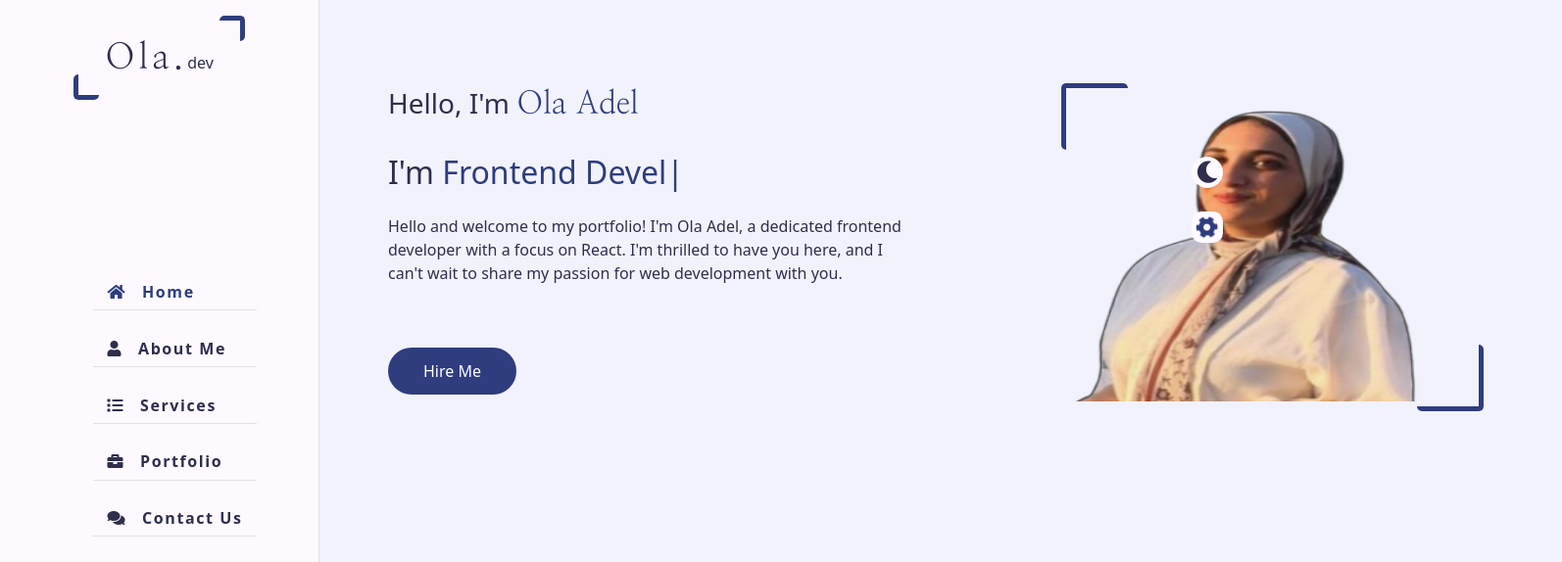
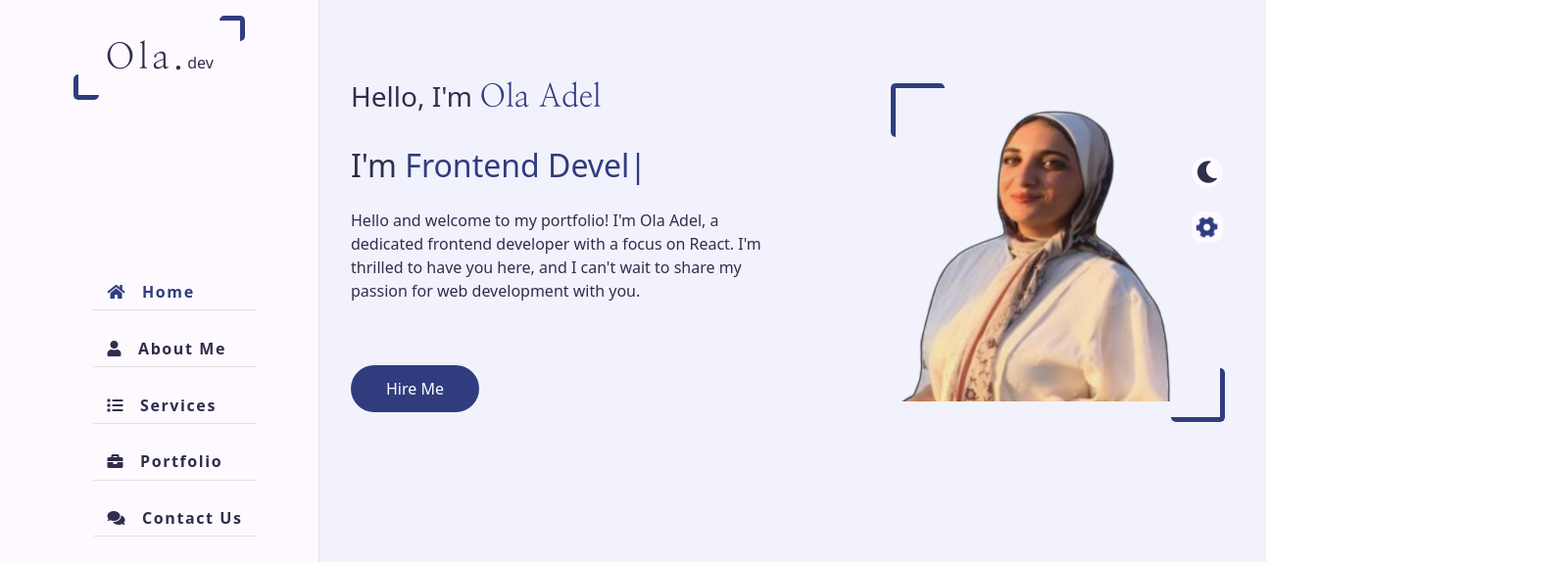
Before and after one commit to olaa30-j/Portfolio-react-verision, a React (Vite) app: page / in a window 1280 px wide. Shown: the top 574 px of the page at 98% size, 1594 px wide, since content can reach past the window. Built offline with nearby package versions, Linux system fonts and the light colour scheme; a web font is replaced by a local one.

Commit message:
resposive update

```diff
--- a/src/components/aside/aside.module.css
+++ b/src/components/aside/aside.module.css
@@ -94,7 +94,7 @@ aside .nav_item i {
     }
 
     aside .logo {
-        transform: translateX(-20%);
+        transform: translateX(-25%);
         left: 50%;
     }
 
--- a/src/components/home/home.module.css
+++ b/src/components/home/home.module.css
@@ -1,10 +1,8 @@
 .home {
-    min-width: 100vw;
     display: flex;
     color: var(--text-dark-d);
     padding: 1rem;
-    min-height: 100vh;
-    np
+    min-height: 100vh !important;
 }
 
 /* Home Content */
```
